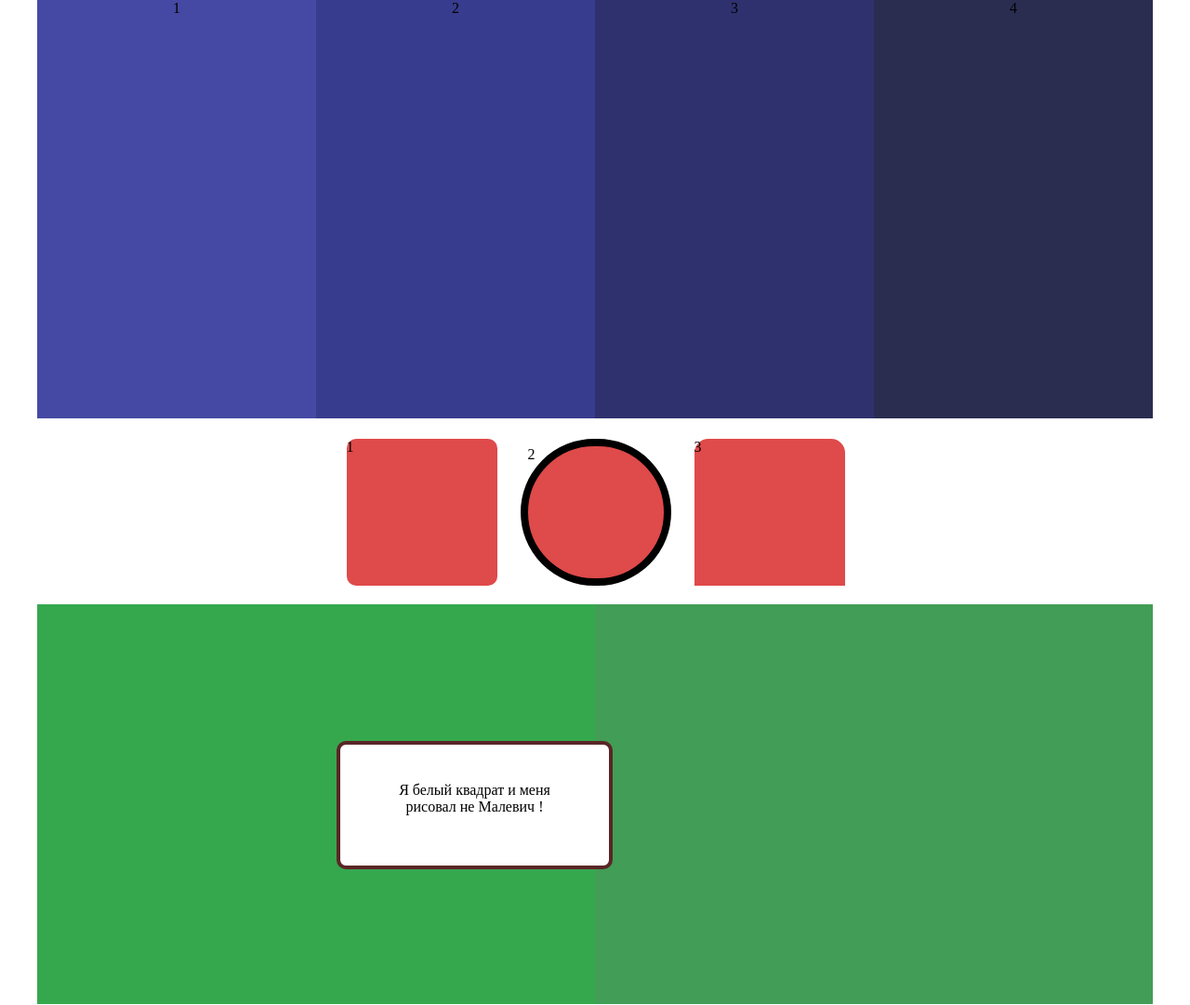
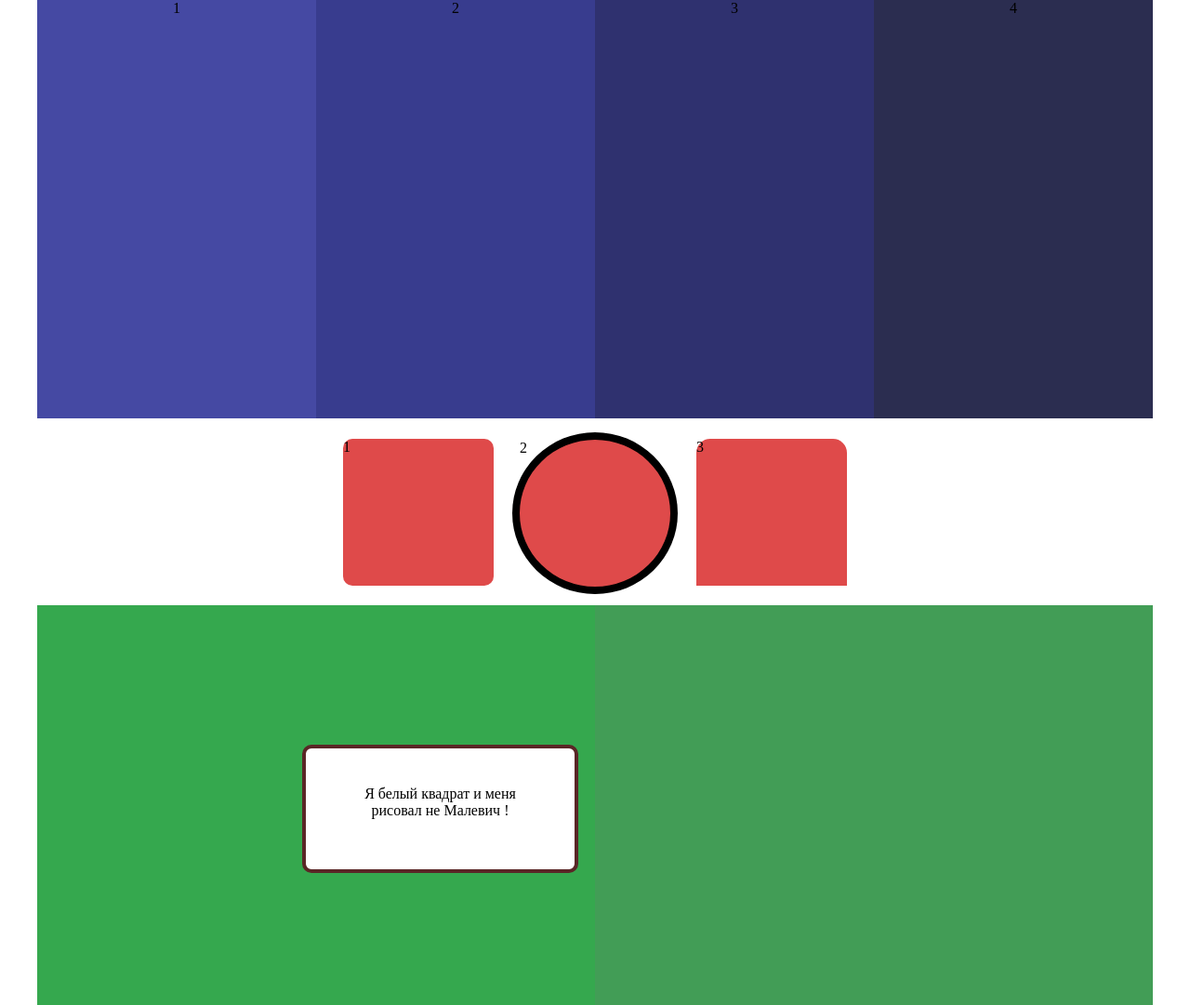
Before and after one commit to Nova5vi7/starter_kit, a website: page app/index.html in a window 1280 px wide. Shown: the whole page at 93% size. Drawn offline with nearby package versions, Linux system fonts and the light colour scheme; files that its build step writes are made by us from their sources.

Commit message:
for now all

```diff
--- a/app/index.html
+++ b/app/index.html
@@ -15,27 +15,31 @@
   </head>
   <body>
     <section class="general-ziro">
+      <div class="container">
         <div class="block-ziro">
           <div class="block-one block">1</div>
           <div class="block-two block">2</div>
           <div class="block-three block">3</div>
           <div class="block-four block">4</div>
         </div>
+      </div>
     </section>
     <section class="general-one">
-      <div class="container">
       <div class="square-one form">1</div>
       <div class="circle form">2</div>
       <div class="square-two form">3</div>
-      </div>
     </section>
-    <section class="two-square">
+    <section class="section-three">
+      <div class="container-one">
+        <div class="two-square">
           <div class="left-square square">
             <div class="center">
               Я белый квадрат и меня рисовал не Малевич !
             </div>
           </div>
           <div class="rigth-square square"></div>
+        </div>
+      </div>
     </section>
     <!-- build:js scripts/main.js -->
     <script src="scripts/main.js"></script>
--- a/app/styles/main.scss
+++ b/app/styles/main.scss
@@ -10,15 +10,20 @@ body {
     box-sizing: border-box;
   }
 }
+.container {
+  width: 100%;
+  max-width: 1200px;
+  margin: 0 auto;
+}
 
 .general-ziro .block-ziro {
+  width: 100%;
   display: flex;
-  height: 450px;
   flex-direction: row;
   justify-content: center;
   text-align: center;
   .block {
-    width: 300px;
+    width: 25%;
     height: 450px;
   }
 
@@ -37,20 +42,17 @@ body {
     background: #2b2d50;
   }
 }
-.general-one .container {
-  height: 200px;
-  background: #ffffff;
-
+.general-one {
   display: flex;
   flex-direction: row;
   justify-content: center;
+  background: #ffffff;
+
   .form {
     width: 162px;
     height: 158px;
-    margin: 22px 12px 0 13px;
+    margin: 22px 10px 12px 10px;
   }
-
-  // DRY - don't repeat yourself
 
   .square-one {
     background: #df4a4a;
@@ -59,29 +61,36 @@ body {
   .circle {
     background: #df4a4a;
     border: 8px solid #000000;
-    // Круг дель так
-    // border-radius: 50%;
-    border-radius: 250px;
+    border-radius: 50%;
+    box-sizing: content-box;
+    margin-top: 15px;
   }
   .square-two {
     background: #df4a4a;
     border-radius: 15px 15px 0px 0px;
   }
 }
+.container-one {
+  width: 100%;
+  max-width: 1200px;
+  margin: 0 auto;
+}
+
 .two-square {
   display: flex;
   justify-content: center;
+  width: 100%;
   .square {
-    width: 600px; // проценты
+    width: 50%;
     height: 430px;
   }
   .left-square {
     background: #35a84e;
     .center {
-      position: absolute;
+      position: relative;
+      top: 150px;
+      left: 285px;
       width: 297px;
-      left: 362px;
-      top: 797px;
       height: 138px;
       background: #ffffff;
       border: 4px solid #5a2626;
```
Lines whose indentation alone changed are shown as unchanged.
